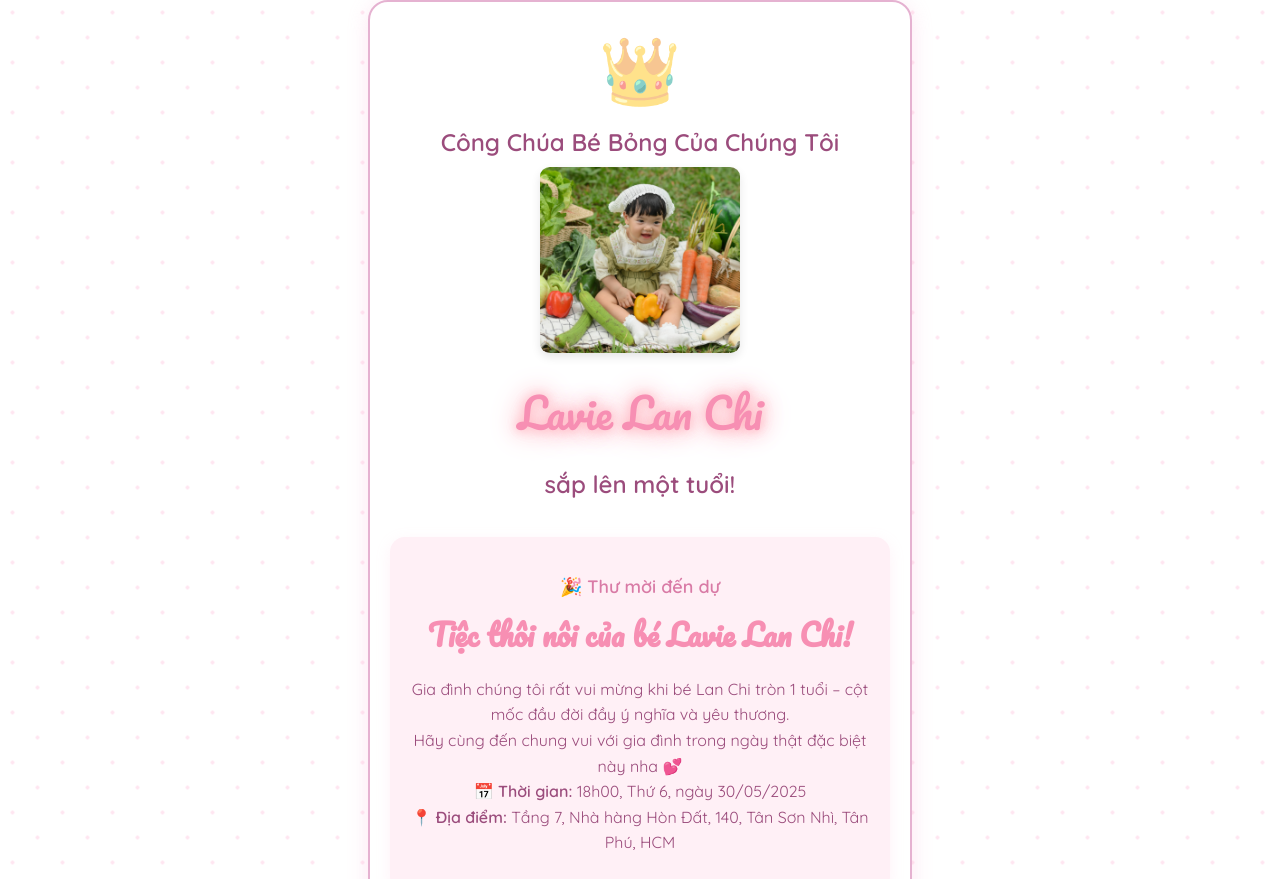
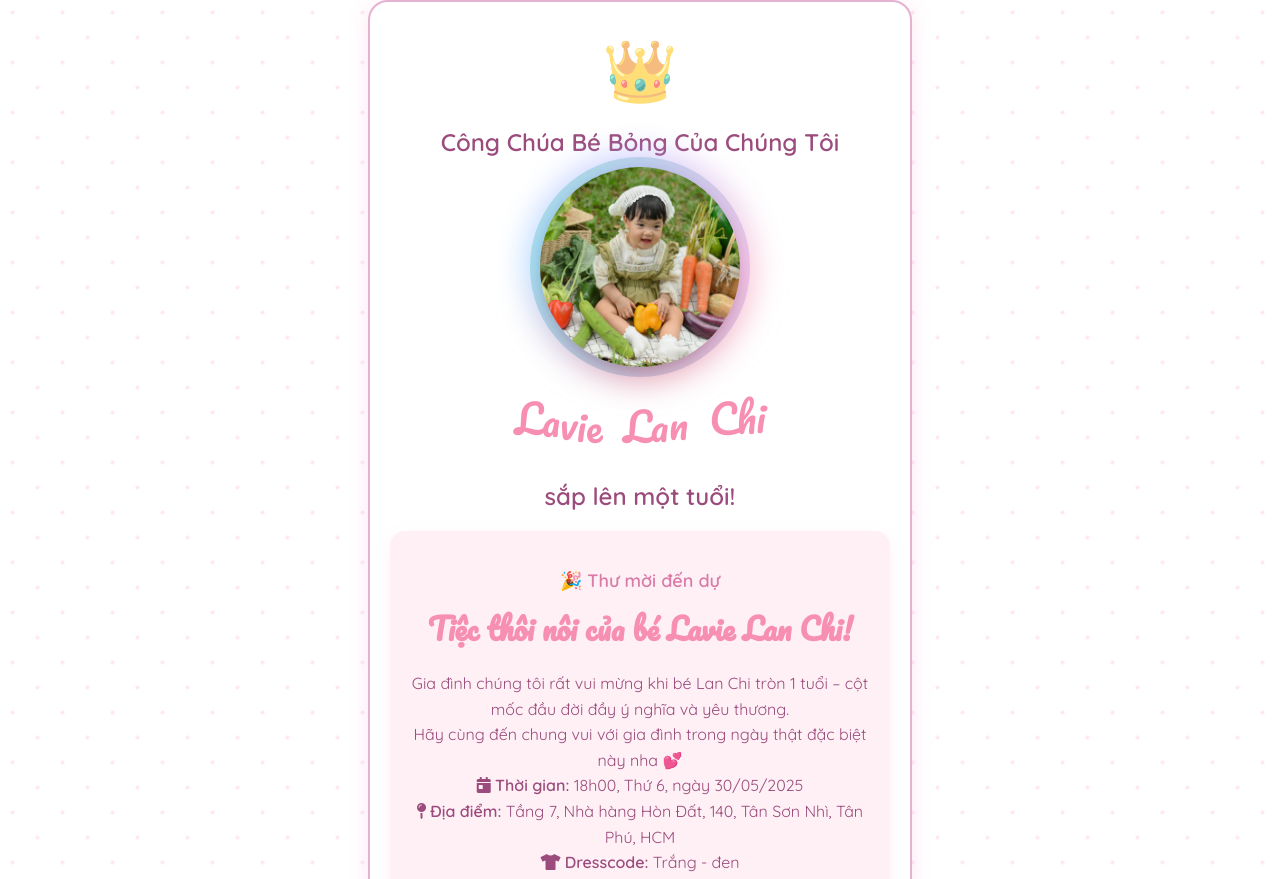
Before and after one commit to Flavior1412/birthday-lavie, a plain HTML site: page index.html in a window 1280 px wide. Shown: the top 879 px of the page. Drawn offline with Linux system fonts and the light colour scheme.

Commit message:
update animation

```diff
--- a/assets/css/style.css
+++ b/assets/css/style.css
@@ -102,19 +102,80 @@ body {
   transform: scale(1.1);
 }
 
-@keyframes glow {
-  0% {
-    text-shadow: 0 0 5px #f78fb3, 0 0 10px #f78fb3, 0 0 15px #f78fb3;
-    transform: scale(1);
-  }
-  50% {
-    text-shadow: 0 0 10px #ffb6c1, 0 0 20px #ffb6c1, 0 0 30px #ffb6c1;
-    transform: scale(1.05);
-  }
-  100% {
-    text-shadow: 0 0 5px #f78fb3, 0 0 10px #f78fb3, 0 0 15px #f78fb3;
-    transform: scale(1);
-  }
+.halo-wrapper {
+  position: relative;
+  display: inline-block;
+  width: 200px;
+  height: 200px;
+  z-index: 0;
+}
+
+.middle-image {
+  width: 100%;
+  height: 100%;
+  border-radius: 50%;
+  display: block;
+  z-index: 2;
+  position: relative;
+
+}
+
+.halo-wrapper::before {
+  content: "";
+  position: absolute;
+  top: -10px;
+  left: -10px;
+  width: 220px;
+  height: 220px;
+  border-radius: 50%;
+  background: conic-gradient(
+    from 0deg,
+    #f78fb3,
+    #a29bfe,
+    #74b9ff,
+    #f78fb3
+  );
+  animation: spin 4s linear infinite, colorShift 6s linear infinite, blink 2s ease-in-out infinite;
+  z-index: 1;
+  filter: blur(10px);
+  opacity: 0.8;
+}
+
+.halo-wrapper::after {
+  content: "";
+  position: absolute;
+  top: -15px;
+  left: -15px;
+  width: calc(100% + 30px);
+  height: calc(100% + 30px);
+  background: conic-gradient(
+    from 0deg,
+    #f78fb3 0%,
+    #c44569 25%,
+    #74b9ff 50%,
+    #a29bfe 75%,
+    #f78fb3 100%
+  );
+  animation: spin 4s linear infinite, blink 3s ease-in-out infinite;
+  z-index: 1;
+  filter: blur(15px);
+  opacity: 0.7;
+  border-radius: 50%;
+}
+
+@keyframes colorShift {
+  0% { filter: hue-rotate(0deg); }
+  100% { filter: hue-rotate(360deg); }
+}
+
+@keyframes spin {
+  0% { transform: rotate(0deg); }
+  100% { transform: rotate(360deg); }
+}
+
+@keyframes blink {
+  0%, 100% { opacity: 0.8; }
+  50% { opacity: 0.4; }
 }
 
 .name {
@@ -123,22 +184,37 @@ body {
   color: #f78fb3;
   margin: 20px 0;
   font-weight: normal;
-  animation: glow 2s ease-in-out infinite;
 }
 
-.fly-text {
+.fly-word span {
   display: inline-block;
-  animation: float 3s ease-in-out infinite;
+  animation: wave-float 1.5s ease-in-out infinite;
 }
 
-@keyframes float {
+@keyframes wave-float {
   0%, 100% {
-    transform: translateY(0px);
+    transform: translateY(0);
   }
   50% {
     transform: translateY(-10px);
   }
 }
+
+/* Delay từng chữ để hiệu ứng chạy lần lượt như sóng */
+.fly-word span:nth-child(1) { animation-delay: 0s; }
+.fly-word span:nth-child(2) { animation-delay: 0.1s; }
+.fly-word span:nth-child(3) { animation-delay: 0.2s; }
+.fly-word span:nth-child(4) { animation-delay: 0.3s; }
+.fly-word span:nth-child(5) { animation-delay: 0.4s; }
+.fly-word span:nth-child(6) { animation-delay: 0.5s; }
+.fly-word span:nth-child(7) { animation-delay: 0.6s; }
+.fly-word span:nth-child(8) { animation-delay: 0.7s; }
+.fly-word span:nth-child(9) { animation-delay: 0.8s; }
+.fly-word span:nth-child(10) { animation-delay: 0.9s; }
+.fly-word span:nth-child(11) { animation-delay: 1.0s; }
+.fly-word span:nth-child(12) { animation-delay: 1.1s; }
+.fly-word span:nth-child(13) { animation-delay: 1.2s; }
+
 
 .confirm {
   margin-top: 30px;
--- a/index.html
+++ b/index.html
@@ -5,6 +5,7 @@
   <meta name="viewport" content="width=device-width, initial-scale=1.0">
   <title>Thiệp Mời Sinh Nhật</title>
   <link href="https://fonts.googleapis.com/css2?family=Pacifico&family=Quicksand:wght@400;600&display=swap" rel="stylesheet">
+  <link rel="stylesheet" href="https://cdnjs.cloudflare.com/ajax/libs/font-awesome/5.15.4/css/all.min.css">
   <link rel="stylesheet" href="assets/css/style.css">
 </head>
 <body>
@@ -14,9 +15,17 @@
 
     <h2 class="small-text">Công Chúa Bé Bỏng Của Chúng Tôi</h2>
 
-    <img src="assets/images/lavie2.JPG" alt="Hình ảnh" class="middle-image">
+    <div class="halo-wrapper">
+      <img src="assets/images/lavie2.JPG" alt="Hình ảnh" class="middle-image">
+    </div>
 
-    <h1 class="name">Lavie Lan Chi</h1>
+    <h1 class="name fly-word">
+      <span>L</span><span>a</span><span>v</span><span>i</span><span>e</span>
+      <span> </span>
+      <span>L</span><span>a</span><span>n</span>
+      <span> </span>
+      <span>C</span><span>h</span><span>i</span>
+    </h1>
 
     <h2 class="small-text fly-text">sắp lên một tuổi!</h2>
 
@@ -26,8 +35,9 @@
       <p class="invite-details">
         Gia đình chúng tôi rất vui mừng khi bé Lan Chi tròn 1 tuổi – cột mốc đầu đời đầy ý nghĩa và yêu thương. <br>
         Hãy cùng đến chung vui với gia đình trong ngày thật đặc biệt này nha 💕<br>
-        📅 <strong>Thời gian:</strong> 18h00, Thứ 6, ngày 30/05/2025<br>
-        📍 <strong>Địa điểm:</strong> Tầng 7, Nhà hàng Hòn Đất, 140, Tân Sơn Nhì, Tân Phú, HCM
+        <i class="fas fa-calendar-day"></i> <strong>Thời gian:</strong> 18h00, Thứ 6, ngày 30/05/2025<br>
+        <i class="fas fa-map-pin"></i> <strong>Địa điểm:</strong> Tầng 7, Nhà hàng Hòn Đất, 140, Tân Sơn Nhì, Tân Phú, HCM <br>
+        <i class="fas fa-tshirt"></i> <strong>Dresscode:</strong> Trắng - đen
       </p>
     </div>
 
```
